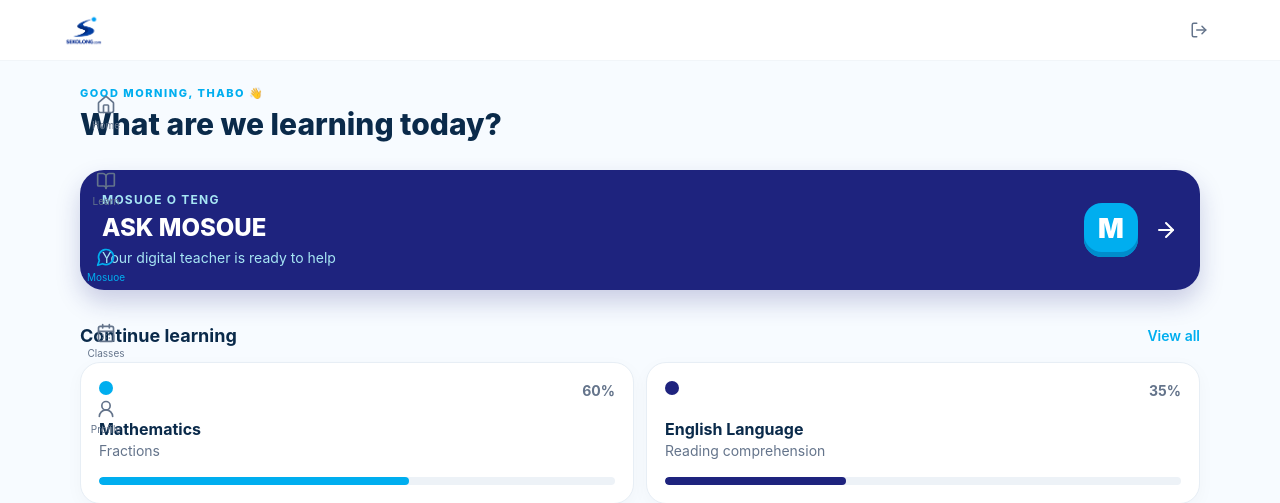
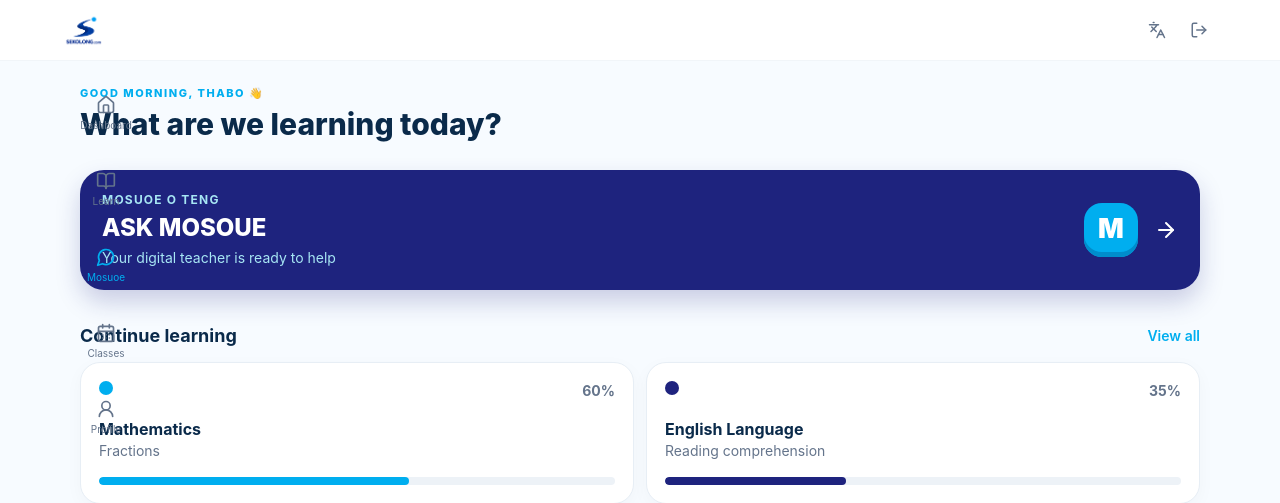
Before and after one commit to morenahabotswe/Sekolong.com, a React (Vite) app: page / in a window 1280 px wide. Both pictures are taken after a click on the button "Enter Sekolong". Shown: the top 503 px of the page. Built offline with nearby package versions, Linux system fonts and the light colour scheme.

Commit message:
Update Shell.tsx

```diff
--- a/src/components/Shell.tsx
+++ b/src/components/Shell.tsx
@@ -1,4 +1,136 @@
-import React from 'react';import {BookOpen,CalendarDays,Home,UserRound,MessageCircle,LogOut,WifiOff} from 'lucide-react';import type {Role,User} from '../types';import {useOnline} from '../hooks/useOnline';
-export function Brand(){return <div className="flex items-center"><img src="/sekolonglogo.PNG" alt="Sekolong logo" className="h-9 w-auto max-w-[180px] object-contain"/></div>}
-export function Shell({user,onLogout,children,onMosuoe}:{user:User;onLogout:()=>void;children:React.ReactNode;onMosuoe:()=>void}){const online=useOnline();const nav=user.role==='student'?[['Home',Home],['Learn',BookOpen],['Mosuoe',MessageCircle],['Classes',CalendarDays],['Profile',UserRound]]:user.role==='teacher'?[['Dashboard',Home],['Classes',CalendarDays],['Students',UserRound],['Resources',BookOpen],['Profile',UserRound]]:[['Overview',Home],['Students',UserRound],['Curriculum',BookOpen],['Classes',CalendarDays],['Settings',UserRound]];return <div className="min-h-screen bg-[#f7fbff]"><header className="sticky top-0 z-20 border-b border-slate-100 bg-white/95 px-4 py-3 backdrop-blur"><div className="mx-auto flex max-w-6xl items-center justify-between"><Brand/><div className="flex items-center gap-3">{!online&&<span className="flex items-center gap-1 text-xs text-slate-500"><WifiOff size={14}/> Offline</span>}<button onClick={onLogout} className="icon-btn" title="Log out"><LogOut size={18}/></button></div></div></header><main className="mx-auto max-w-6xl px-4 pb-24 pt-6">{children}</main><nav className="bottom-nav">{nav.map(([label,Icon])=><button key={label as string} onClick={label==='Mosuoe'?onMosuoe:undefined} className="nav-item"><Icon size={20}/><span>{label as string}</span></button>)}</nav></div>}
-export function SectionTitle({children,action}:{children:React.ReactNode;action?:string}){return <div className="mb-3 flex items-center justify-between"><h2 className="text-lg font-bold text-ink">{children}</h2>{action&&<button className="text-sm font-semibold text-aqua">{action}</button>}</div>}
+import React from 'react';
+import {
+  BookOpen,
+  CalendarDays,
+  Home,
+  UserRound,
+  MessageCircle,
+  LogOut,
+  WifiOff,
+  Languages,
+} from 'lucide-react';
+import type { User, Page, Language } from '../types';
+import { useOnline } from '../hooks/useOnline';
+import { t } from '../lib/i18n';
+
+export function Brand() {
+  return (
+    <div className="flex items-center">
+      <img
+        src="/sekolonglogo.PNG"
+        alt="Sekolong logo"
+        className="h-9 w-auto max-w-[180px] object-contain"
+      />
+    </div>
+  );
+}
+
+interface ShellProps {
+  user: User;
+  page: Page;
+  language: Language;
+  onLogout: () => void;
+  onNavigate: (page: Page) => void;
+  onLanguageChange: (lang: Language) => void;
+  children: React.ReactNode;
+}
+
+export function Shell({
+  user,
+  page,
+  language,
+  onLogout,
+  onNavigate,
+  onLanguageChange,
+  children,
+}: ShellProps) {
+  const online = useOnline();
+
+  const studentNav: [string, Page, any][] = [
+    [t(language, 'dashboard'), 'home', Home],
+    [t(language, 'learn'), 'learn', BookOpen],
+    [t(language, 'mosuoe'), 'mosuoe', MessageCircle],
+    [t(language, 'classes'), 'classes', CalendarDays],
+    [t(language, 'profile'), 'profile', UserRound],
+  ];
+
+  const teacherNav: [string, Page, any][] = [
+    [t(language, 'dashboard'), 'home', Home],
+    [t(language, 'classes'), 'classes', CalendarDays],
+    ['Students', 'profile', UserRound],
+    ['Resources', 'learn', BookOpen],
+  ];
+
+  const adminNav: [string, Page, any][] = [
+    ['Overview', 'home', Home],
+    ['Students', 'profile', UserRound],
+    ['Curriculum', 'learn', BookOpen],
+    [t(language, 'classes'), 'classes', CalendarDays],
+  ];
+
+  const nav =
+    user.role === 'student'
+      ? studentNav
+      : user.role === 'teacher'
+      ? teacherNav
+      : adminNav;
+
+  return (
+    <div className="min-h-screen bg-[#f7fbff]">
+      <header className="sticky top-0 z-20 border-b border-slate-100 bg-white/95 px-4 py-3 backdrop-blur">
+        <div className="mx-auto flex max-w-6xl items-center justify-between">
+          <Brand />
+          <div className="flex items-center gap-2">
+            {!online && (
+              <span className="flex items-center gap-1 text-xs text-slate-500">
+                <WifiOff size={14} /> Offline
+              </span>
+            )}
+            <button
+              onClick={() => onLanguageChange(language === 'en' ? 'st' : 'en')}
+              className="icon-btn"
+              title="Switch language"
+            >
+              <Languages size={18} />
+            </button>
+            <button onClick={onLogout} className="icon-btn" title="Log out">
+              <LogOut size={18} />
+            </button>
+          </div>
+        </div>
+      </header>
+
+      <main className="mx-auto max-w-6xl px-4 pb-24 pt-6">{children}</main>
+
+      <nav className="bottom-nav">
+        {nav.map(([label, p, Icon]) => (
+          <button
+            key={label}
+            onClick={() => onNavigate(p)}
+            className={`nav-item ${page === p ? 'text-aqua' : ''}`}
+          >
+            <Icon size={20} />
+            <span>{label}</span>
+          </button>
+        ))}
+      </nav>
+    </div>
+  );
+}
+
+export function SectionTitle({
+  children,
+  action,
+}: {
+  children: React.ReactNode;
+  action?: string;
+}) {
+  return (
+    <div className="mb-3 flex items-center justify-between">
+      <h2 className="text-lg font-bold text-ink">{children}</h2>
+      {action && (
+        <button className="text-sm font-semibold text-aqua">{action}</button>
+      )}
+    </div>
+  );
+}
```
